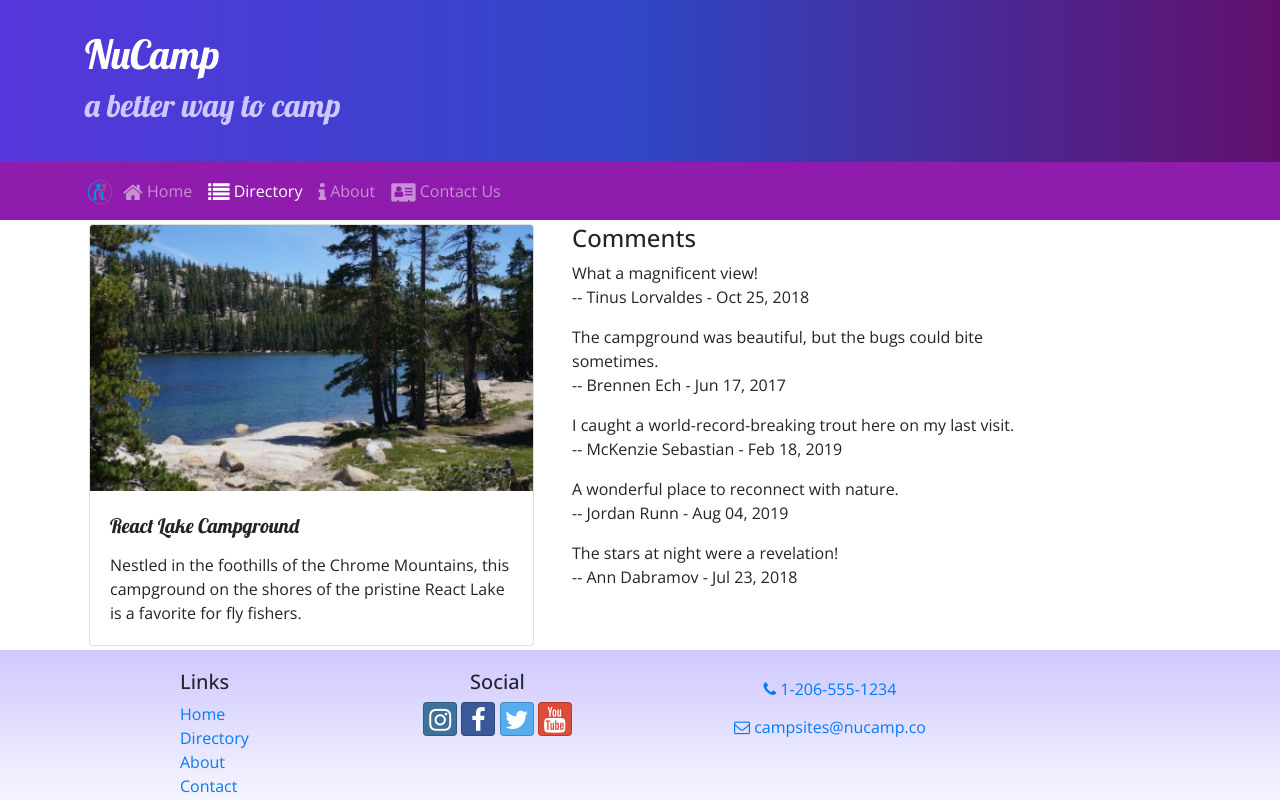
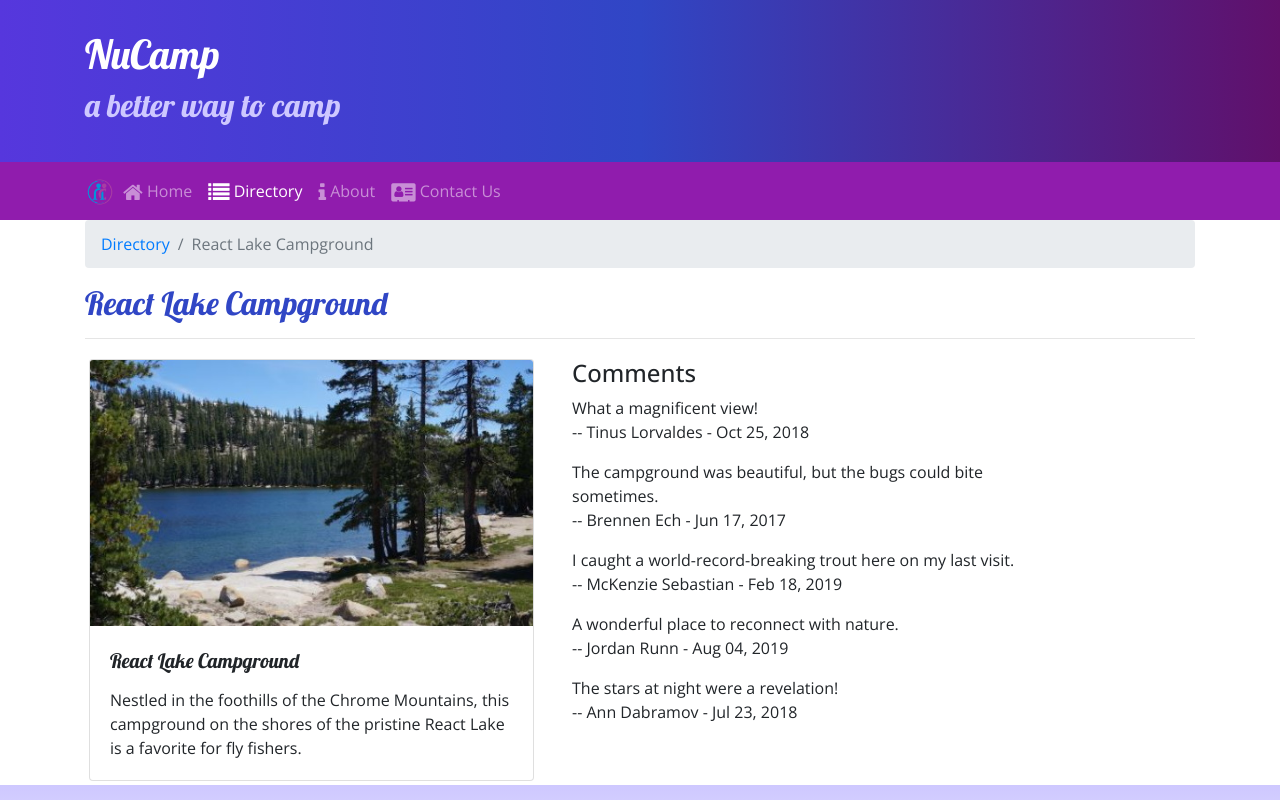
Before and after one commit to kweisse1/nucampsite-React, a React (Create React App) app: page /directory/0 in a window 1280 px wide. Shown: the top 800 px of the page. Built offline with nearby package versions, Linux system fonts and the light colour scheme.

Commit message:
added breadcrumbs to Directory

```diff
--- a/src/components/CampsiteInfoComponent.js
+++ b/src/components/CampsiteInfoComponent.js
@@ -1,11 +1,12 @@
 import React from 'react';
 import { Card, CardImg, CardText, CardBody, CardTitle, Breadcrumb, BreadcrumbItem } from 'reactstrap';
+import { Link } from 'react-router-dom';
 
-function RenderCampsite({campsite}){
+function RenderCampsite({ campsite }) {
     return (
         <div className="col-md-5 m-1">
             <Card>
-                <CardImg top src={campsite.image} alt={campsite.name}/>
+                <CardImg top src={campsite.image} alt={campsite.name} />
                 <CardBody>
                     <CardTitle>{campsite.name}</CardTitle>
                     <CardText>{campsite.description}</CardText>
@@ -15,36 +16,46 @@
     );
 }
 
-function RenderComments({comments}){
-    if(comments){
-        return(
+function RenderComments({ comments }) {
+    if (comments) {
+        return (
             <div className="col-md-5 m-1">
                 <h4>Comments</h4>
                 {comments.map(comment =>
                     <div key={comment.id}>
-                        <p>{comment.text}<br/>
-                        -- {comment.author} - {new Intl.DateTimeFormat('en-US', { year: 'numeric', month: 'short', day: '2-digit'}).format(new Date(Date.parse(comment.date)))}</p>
+                        <p>{comment.text}<br />
+                        -- {comment.author} - {new Intl.DateTimeFormat('en-US', { year: 'numeric', month: 'short', day: '2-digit' }).format(new Date(Date.parse(comment.date)))}</p>
                     </div>)}
             </div>
         )
     }
-    return <div/>
+    return <div />
 }
 
 function CampsiteInfo(props) {
     console.log(props);
-    if (props.campsite){
-        return(
+    if (props.campsite) {
+        return (
             <div className="container">
                 <div className="row">
-                    <RenderCampsite campsite={props.campsite}/>
-                    <RenderComments comments={props.comments}/>
+                    <div className="col">
+                        <Breadcrumb>
+                            <BreadcrumbItem><Link to="/directory">Directory</Link></BreadcrumbItem>
+                            <BreadcrumbItem active>{props.campsite.name}</BreadcrumbItem>
+                        </Breadcrumb>
+                        <h2>{props.campsite.name}</h2>
+                        <hr />
+                    </div>
+                </div>
+                <div className="row">
+                    <RenderCampsite campsite={props.campsite} />
+                    <RenderComments comments={props.comments} />
                 </div>
             </div>
         )
     }
 
-    return(<div/>);
+    return (<div />);
 }
 
 export default CampsiteInfo;
```
